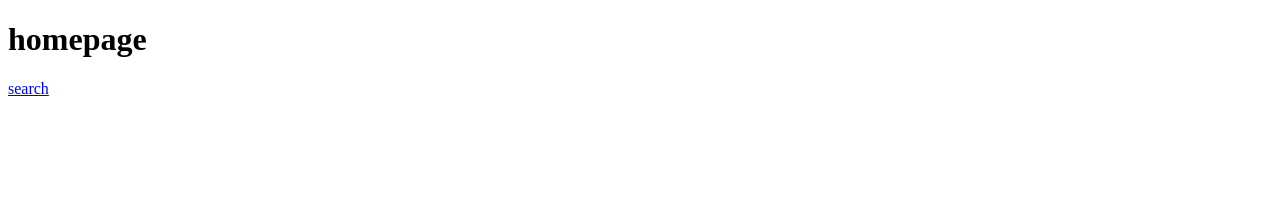
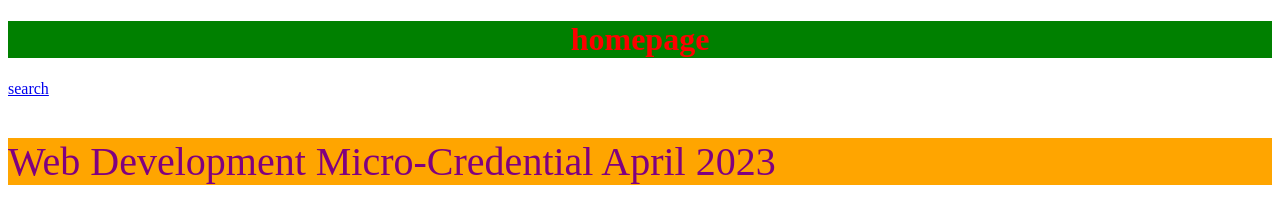
Before and after one commit to biigii/project1april2023, a plain HTML site: page index.html in a window 1280 px wide. Drawn offline with Linux system fonts and the light colour scheme.

Commit message:
internal css styling added

```diff
--- a/index.html
+++ b/index.html
@@ -3,9 +3,23 @@
   <head>
     <meta charset="utf-8" />
     <title>project 1</title>
+    <style>
+      h1 {
+        color: red;
+        background-color: green;
+        text-align: center;
+      }
+
+      p {
+        color: purple;
+        background-color: orange;
+        font-size: 40px;
+      }
+    </style>
   </head>
   <body>
     <h1>homepage</h1>
     <a href="www.google.com">search</a>
+    <p>Web Development Micro-Credential April 2023</p>
   </body>
 </html>
```
